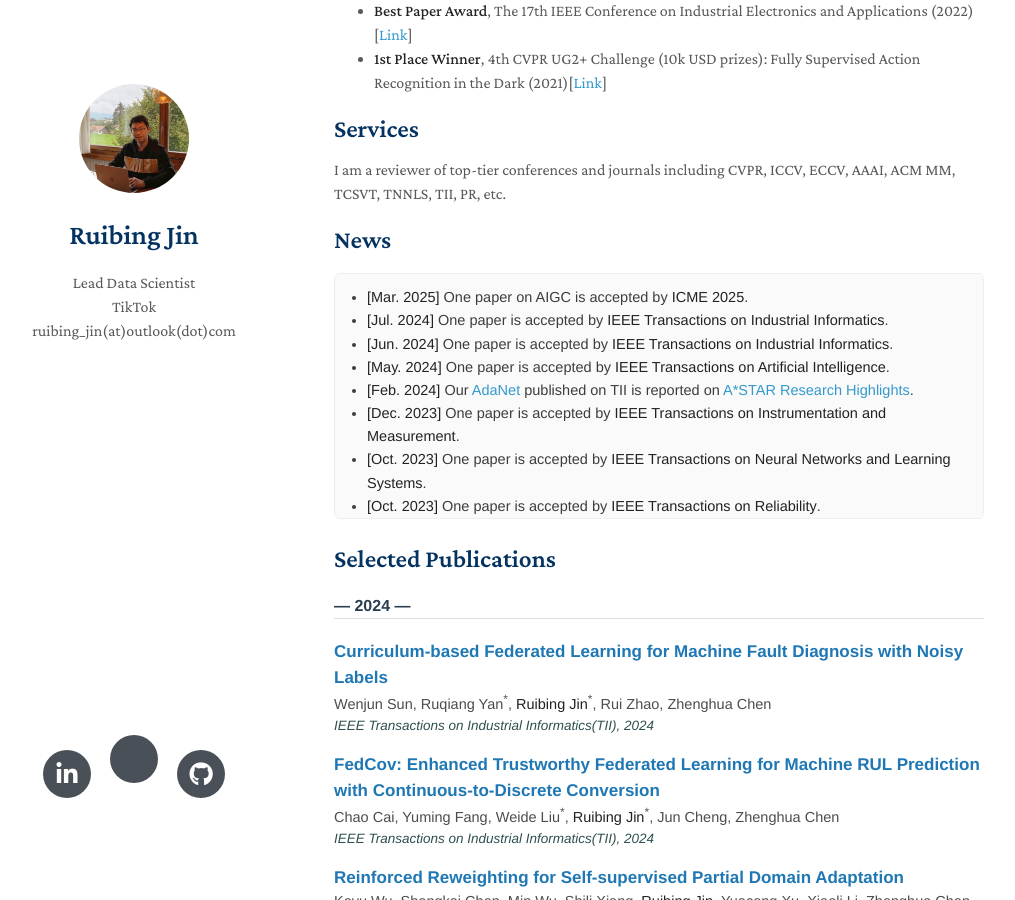
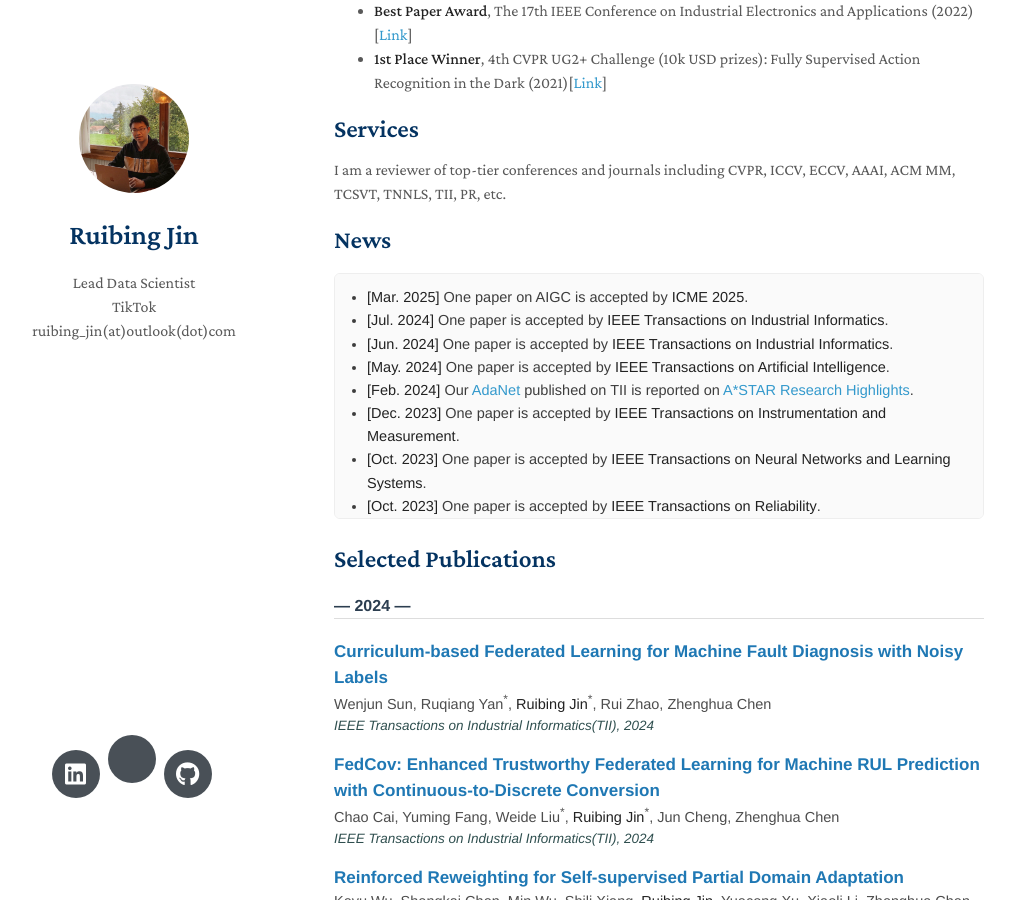
Before and after one commit to ruibing-jin/ruibing-jin.github.io, a Jekyll site: the page built from index.md, in a window 1280 px wide and 900 px high, scrolled down 475 px. Shown: the whole window, without its empty margins (136-1151 px from the left). Built offline with Jekyll 4.4.1, drawn with Linux system fonts in a browser that asks for light colours; nearby versions of some CDN libraries; a style sheet for code colours, icons or effects is not loaded; our own code applies the rules of GitHub Pages for plain Markdown files.

Commit message:
Update homepage.html

```diff
--- a/_layouts/homepage.html
+++ b/_layouts/homepage.html
@@ -59,17 +59,17 @@
         <div class="social-icons">
 
           {% if site.linkedin %}
-          <a href="{{ site.linkedin }}" target="_blank">
-            <i class="fab fa-linkedin-in"></i>
+          <a style="margin: 0 5px 0 0" href="{{ site.linkedin }}">
+            <i class="fab fa-linkedin"></i>
           </a>
           {% endif %}
           {% if site.google_scholar %}
-          <a href="{{ site.google_scholar}}" target="_blank">
-            <i class="ai ai-google-scholar" style="font-size:1.6rem"></i>
+          <a style="margin: 0 5px 0 0" href="{{ site.google_scholar }}">
+            <i class="ai ai-google-scholar" style="font-size:1.2rem"></i>
           </a>
           {% endif %}
           {% if site.github_link %}
-          <a href="{{ site.github_link }}" target="_blank">
+          <a style="margin: 0 5px 0 0" href="{{ site.github_link }}">
             <i class="fab fa-github"></i>
           </a>
           {% endif %}
```
